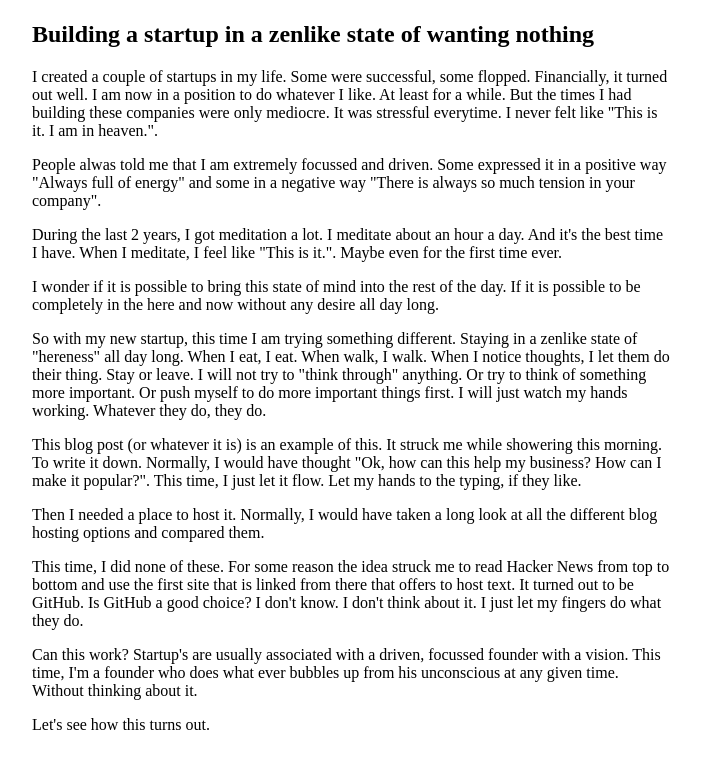
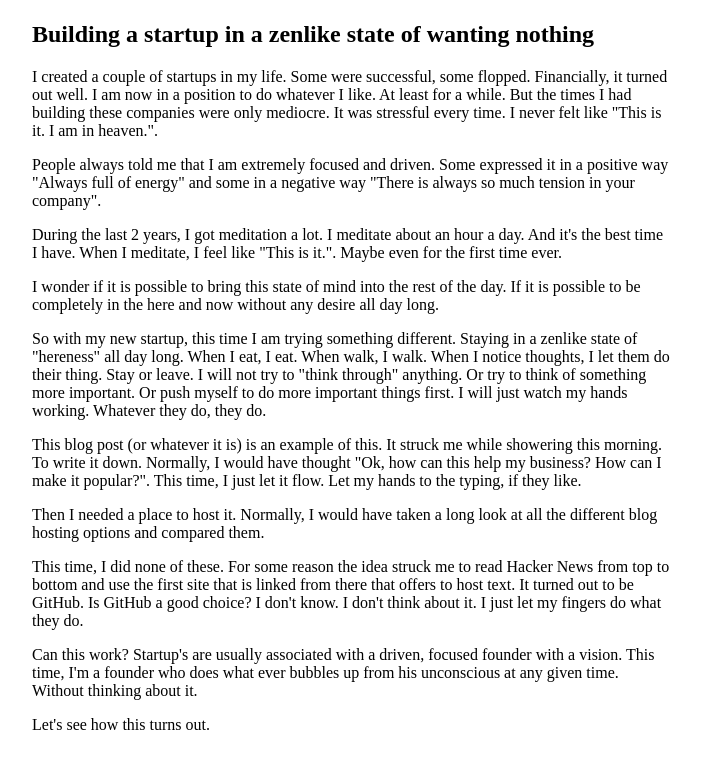
Before and after one commit to hellytelly/ztartup, a plain HTML site: page index.html in a window 1280 px wide. Shown: the part 123-892 px from the top of the page, without its empty margins (32-733 px from the left). Drawn offline with Linux system fonts and the light colour scheme.

Commit message:
Update index.html

```diff
--- a/index.html
+++ b/index.html
@@ -15,10 +15,10 @@
  I created a couple of startups in my life. Some were successful, some
  flopped. Financially, it turned out well. I am now in a position to do
  whatever I like. At least for a while. But the times I had building these
- companies were only mediocre. It was stressful everytime. I never felt like
+ companies were only mediocre. It was stressful every time. I never felt like
  "This is it. I am in heaven.".
 </p><p>
- People alwas told me that I am extremely focussed and driven. Some expressed
+ People always told me that I am extremely focused and driven. Some expressed
  it in a positive way "Always full of energy" and some in a negative way
  "There is always so much tension in your company".
 </p><p>
@@ -51,7 +51,7 @@
  a good choice? I don't know. I don't think about it. I just let my
  fingers do what they do.
 </p><p>
- Can this work? Startup's are usually associated with a driven, focussed
+ Can this work? Startup's are usually associated with a driven, focused
  founder with a vision. This time, I'm a founder who does what ever bubbles
  up from his unconscious at any given time. Without thinking about it.
 </p><p>
```
